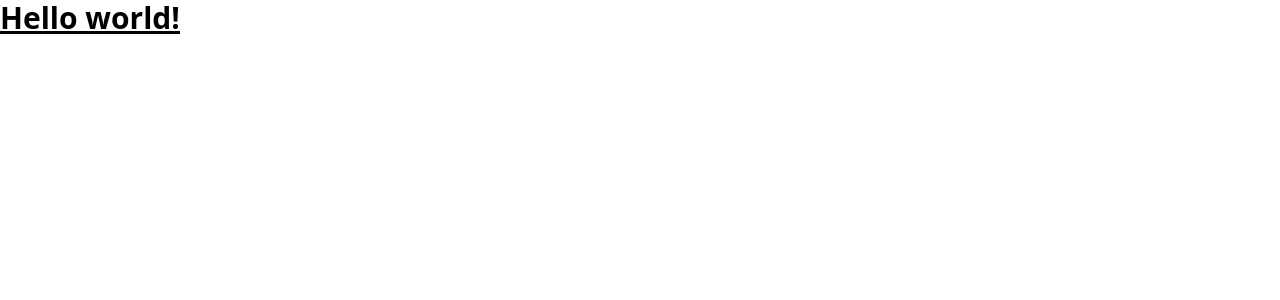
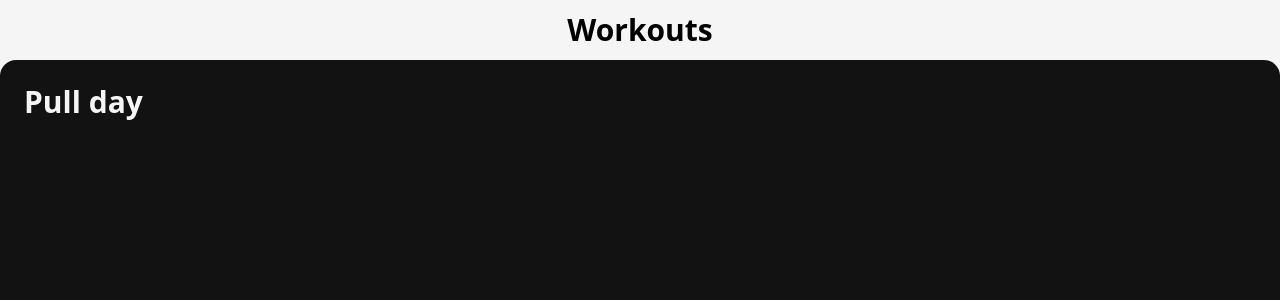
Before and after one commit to AlexBeje/gym-app, a React (Vite) app: page / in a window 1280 px wide. Shown: the top 300 px of the page. Built offline with nearby package versions, Linux system fonts and the light colour scheme.

Commit message:
📦 NEW: Layed out the base of the Workouts page.

```diff
--- /dev/null
+++ b/src/components/Header.jsx
@@ -0,0 +1,9 @@
+function Header() {
+  return (
+    <div className="bg-light-100 flex items-center justify-center p-3">
+      <h1 className="font-bold text-3xl">Workouts</h1>
+    </div>
+  );
+}
+
+export default Header;
--- a/src/pages/App.jsx
+++ b/src/pages/App.jsx
@@ -1,11 +1,13 @@
-import { useState } from "react";
+import Header from "../components/Header";
+import Workouts from "./Workouts";
 
 function App() {
-  const [count, setCount] = useState(0);
-
   return (
-    <div>
-      <h1 class="text-3xl font-bold underline">Hello world!</h1>
+    <div className="bg-light-100 flex flex-col h-screen">
+      <Header />
+      <div className="bg-dark-900 h-full p-6 rounded-t-2xl text-light-100">
+        <Workouts />
+      </div>
     </div>
   );
 }
--- /dev/null
+++ b/src/pages/Workouts.jsx
@@ -0,0 +1,5 @@
+function Workouts() {
+  return <h1 className="text-3xl font-bold">Pull day</h1>;
+}
+
+export default Workouts;
--- a/tailwind.config.js
+++ b/tailwind.config.js
@@ -4,7 +4,30 @@ module.exports = {
     "./src/**/*.{vue,js,ts,jsx,tsx}",
   ],
   theme: {
-    extend: {},
+    colors: {
+      'dark': {
+        100: '#666666',
+        200: '#5c5c5c',
+        300: '#525252',
+        400: '#474747',
+        500: '#3d3d3d',
+        600: '#333333',
+        700: '#292929',
+        800: '#1f1f1f',
+        900: '#121212',
+      },
+      'light': {
+        100: '#F5F5F5',
+        200: '#EBEBEB',
+        300: '#E0E0E0',
+        400: '#D6D6D6',
+        500: '#CCCCCC',
+        600: '#C2C2C2',
+        700: '#B8B8B8',
+        800: '#ADADAD',
+        900: '#A3A3A3',
+      },
+    },
   },
   plugins: [],
 }
```
